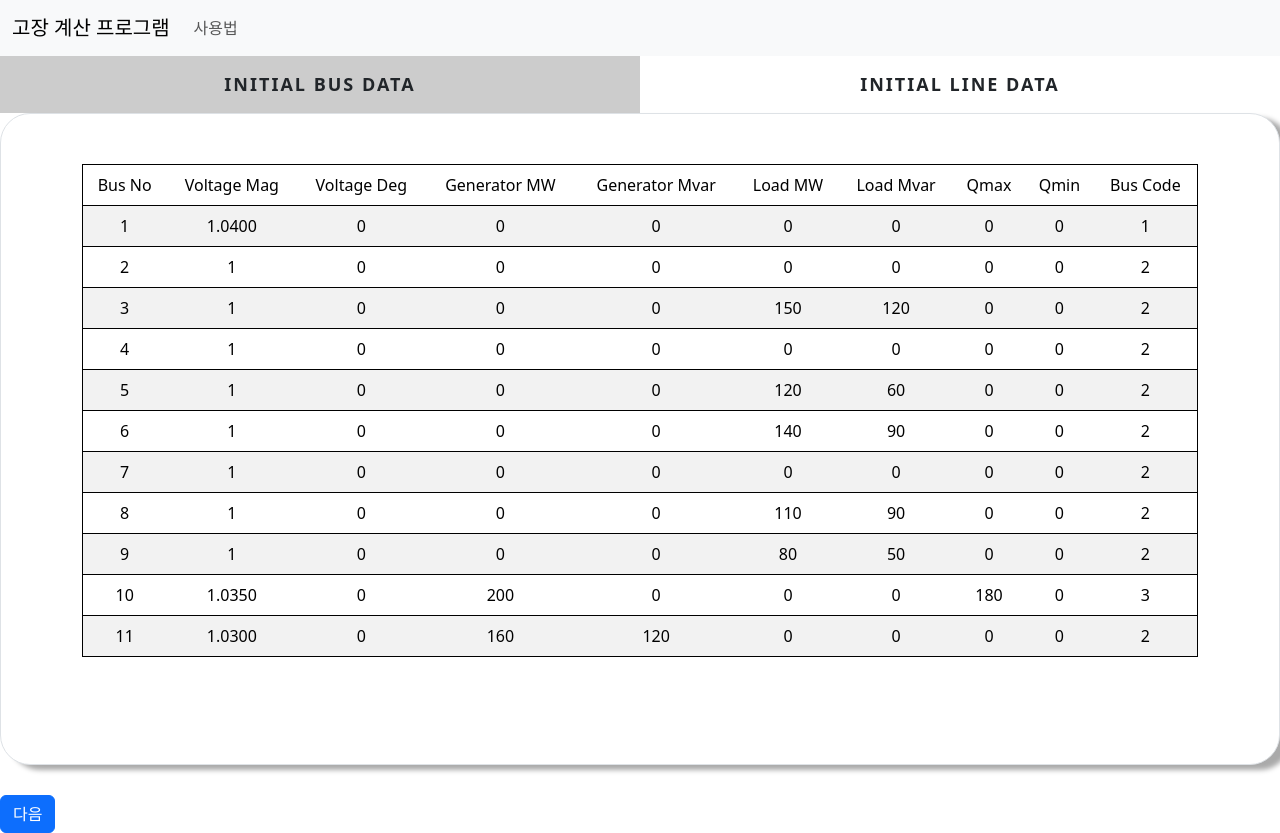
After one commit to oiler831/fault_calculation_site, a Django app: page /initial_input/ in a window 1280 px wide. The commit adds this page. Run offline with Django 3.2, Linux system fonts and the light colour scheme; data comes from the database, SQL or seed files in the repository; both versions use the stored data as it was after the commit.

Commit message:
add slider

```diff
--- a/fault/cal/admin.py
+++ b/fault/cal/admin.py
@@ -1,7 +1,8 @@
 from django.contrib import admin
 from cal.models import (BusData, LineData, FaultCondition, ExcelFile,FaultBusData,FaultLineData,
                         ThreeFaultI,ThreeFaultV,OtherFaultI,OtherFaultV,conditionCheck, ThreeZbus,ThreeZbusSource,
-                        OtherZbus,OtherZbusSource,negativeZbusSource,zeroZbusSource,isExample,OthersequenceI,OthersequenceV)
+                        OtherZbus,OtherZbusSource,negativeZbusSource,zeroZbusSource,isExample,OthersequenceI,OthersequenceV,
+                        Afterflow,Sliderbus,SliderLine)
 
 # Register your models here.
 admin.site.register(BusData)
@@ -24,3 +25,6 @@ admin.site.register(negativeZbusSource)
 admin.site.register(zeroZbusSource)
 admin.site.register(OthersequenceV)
 admin.site.register(OthersequenceI)
+admin.site.register(Afterflow)
+admin.site.register(Sliderbus)
+admin.site.register(SliderLine)
--- a/fault/cal/static/cal/css/base.css
+++ b/fault/cal/static/cal/css/base.css
@@ -59,7 +59,7 @@ label{
     font-size: 18px;
     cursor: pointer;
     float: left;
-    width: 25%;
+    width: 50%;
     text-align: center;
     padding: 15px 0;
     text-transform: uppercase;
--- /dev/null
+++ b/fault/cal/templates/cal/initial_circuit.html
@@ -0,0 +1,139 @@
+{% extends './base.html'%}
+{% load static %}
+
+{% block content %}
+<div class="main">
+  <input type="radio" id="tab-1" name="show" checked/>
+    <input type="radio" id="tab-2" name="show" />
+    <div class="tab other">
+      <label for="tab-1">Initial Bus Data</label>
+      <label for="tab-2">Initial Line Data</label>
+    </div>
+    <div class="content">
+      <div class="content-dis">
+        <div class="border">
+          <div class="container  fault">
+            <table class="table table-striped">
+              {% if condition.is_flow %}
+                <thead>
+                  <tr>
+                    <td>Bus No</td>
+                    <td>Voltage Mag</td>
+                    <td>Voltage Deg</td>
+                    <td>Generator MW</td>
+                    <td>Generator Mvar</td>
+                    <td>Load MW</td>
+                    <td>Load Mvar</td>
+                    <td>Qmax</td>
+                    <td>Qmin</td>
+                    <td>Bus Code</td>
+                  </tr>
+                </thead>
+                <tbody>
+                  {% for i in busdata %}
+                  <tr>
+                    <td>{{i.bus_num}}</td>
+                    <td>{{i.Voltage_Mag|floatformat:-4}}</td>
+                    <td>{{i.Voltage_Deg|floatformat:-4}}</td>
+                    <td>{{i.Generator_MW|floatformat:-4}}</td>
+                    <td>{{i.Generator_Mvar|floatformat:-4}}</td>
+                    <td>{{i.Load_MW|floatformat:-4}}</td>
+                    <td>{{i.Load_Mvar|floatformat:-4}}</td>
+                    <td>{{i.Qmax|floatformat:-4}}</td>
+                    <td>{{i.Qmin|floatformat:-4}}</td>
+                    <td>{{i.Bus_Code}}</td>
+                  </tr>
+                  {% endfor %}
+                </tbody>
+              {% else %}
+                <thead>
+                  <tr>
+                    <td>Bus No</td>
+                    <td>Voltage Mag</td>
+                    <td>Voltage Deg</td>
+                  </tr>
+                </thead>
+                <tbody>
+                  {% for i in busdata %}
+                  <tr>
+                    <td>{{i.bus_num}}</td>
+                    <td>{{i.Voltage_Mag|floatformat:-4}}</td>
+                    <td>{{i.Voltage_Deg|floatformat:-4}}</td>
+                  </tr>
+                  {% endfor %}
+                </tbody>
+              {% endif %}
+            </table>
+          </div>
+        </div>
+      </div>
+      <div class="content-dis">
+        <div class="border">
+          <div class="container  fault">
+            <table class="table table-striped">
+              {% if condition.is_not_symmetry %}
+                <thead>
+                  <tr>
+                    <td>From Bus</td>
+                    <td>To Bus</td>
+                    <td>R</td>
+                    <td>X</td>
+                    <td>half_B</td>
+                    <td>negative_R</td>
+                    <td>negative_X</td>
+                    <td>zero_R</td>
+                    <td>zero_X</td>
+                    <td>Xn</td>
+                    <td>zero_half_B</td>
+                    <td>line_type</td>
+                  </tr>
+                </thead>
+                <tbody>
+                  {% for i in linedata %}
+                  <tr>
+                    <td>{{i.from_bus}}</td>
+                    <td>{{i.to_bus}}</td>
+                    <td>{{i.R|floatformat:-4}}</td>
+                    <td>{{i.X|floatformat:-4}}</td>
+                    <td>{{i.half_B|floatformat:-4}}</td>
+                    <td>{{i.negative_R|floatformat:-4}}</td>
+                    <td>{{i.negative_X|floatformat:-4}}</td>
+                    <td>{{i.zero_R|floatformat:-4}}</td>
+                    <td>{{i.zero_X|floatformat:-4}}</td>
+                    <td>{{i.Xn|floatformat:-4}}</td>
+                    <td>{{i.zero_half_B|floatformat:-4}}</td>
+                    <td>{{i.line_type|floatformat:-4}}</td>
+                  </tr>
+                  {% endfor %}
+                </tbody>
+              {% else %}
+                <thead>
+                  <tr>
+                    <td>From Bus</td>
+                    <td>To Bus</td>
+                    <td>R</td>
+                    <td>X</td>
+                    <td>half_B</td>
+                  </tr>
+                </thead>
+                <tbody>
+                  {% for i in linedata %}
+                  <tr>
+                    <td>{{i.from_bus}}</td>
+                    <td>{{i.to_bus}}</td>
+                    <td>{{i.R|floatformat:-4}}</td>
+                    <td>{{i.X|floatformat:-4}}</td>
+                    <td>{{i.half_B|floatformat:-4}}</td>
+                  </tr>
+                  {% endfor %}
+                </tbody>
+              {% endif %}
+            </table>
+          </div>
+        </div>
+      </div>
+    </div>
+  </div>
+  <a class="btn btn-primary" href="{% url 'ybus' %}">다음</a>
+</div>
+{% endblock content%}
--- a/fault/cal/urls.py
+++ b/fault/cal/urls.py
@@ -5,7 +5,9 @@ urlpatterns = [
     path('', views.index, name='main'),
     path('excel/', views.upload_excel_to_db, name='excel'),
     path('fault_condition/',views.fault_con, name='condition'),
-    #path('circuit_data/', views.circuit, name='circuit'),
+    path('initial_input/',views.initial, name='initial'),
+    path('flow/',views.flow, name='flow'),
+    path('slider/',views.slider, name='slider'),
     path('ybus/',views.show_ybus, name='ybus'),
     path('zbus/',views.show_zbus, name='zbus'),
     path('sequence/', views.sequence,name='sequence'),
--- a/fault/cal/views.py
+++ b/fault/cal/views.py
@@ -1,7 +1,8 @@
 from django.shortcuts import render, redirect
 from .models import (FaultCondition, BusData, LineData, ExcelFile,FaultLineData,FaultBusData,
                     ThreeFaultI,ThreeFaultV,OtherFaultI,OtherFaultV,conditionCheck,ThreeZbus,ThreeZbusSource,
-                    OtherZbusSource,OtherZbus,negativeZbusSource,zeroZbusSource,isExample,OthersequenceI,OthersequenceV)
+                    OtherZbusSource,OtherZbus,negativeZbusSource,zeroZbusSource,isExample,OthersequenceI,OthersequenceV,
+                    Afterflow,SliderLine,Sliderbus)
 import pandas as pd
 import numpy as np
 import math
@@ -41,10 +42,6 @@ def upload_excel_to_db(request):
         isExample.objects.create(isex=request.POST['isexample'],exampleNumber=request.POST.get('exampleselect'),find_ex=True)
         bus_df = pd.read_excel(excel_file,header=None,sheet_name=0)
         line_df = pd.read_excel(excel_file,header=None,sheet_name=1)
-        for i in range(len(bus_df)):
-            BusData.objects.create(bus_num = bus_df[0][i])
-        for i in range(len(line_df)):
-            LineData.objects.create(from_bus = line_df[0][i],to_bus = line_df[1][i])
         if len(bus_df.columns) != 10:
             is_flow = False
         else:
@@ -53,6 +50,22 @@ def upload_excel_to_db(request):
             is_not_symmetry = False
         else:
             is_not_symmetry = True
+        if is_flow:
+            for i in range(len(bus_df)):
+                BusData.objects.create(bus_num = bus_df[0][i],Voltage_Mag=bus_df[1][i],Voltage_Deg=bus_df[2][i],Generator_MW=bus_df[3][i],
+                                    Generator_Mvar = bus_df[4][i],Load_MW=bus_df[5][i],Load_Mvar=bus_df[6][i],Qmax=bus_df[7][i],
+                                    Qmin=bus_df[8][i], Bus_Code=bus_df[9][i])
+        else:
+            for i in range(len(bus_df)):
+                BusData.objects.create(bus_num = bus_df[0][i],Voltage_Mag=bus_df[1][i],Voltage_Deg=bus_df[2][i])
+        if is_not_symmetry:
+            for i in range(len(line_df)):
+                LineData.objects.create(from_bus = line_df[0][i],to_bus = line_df[1][i],R = line_df[2][i],X = line_df[3][i],
+                                        half_B = line_df[4][i],negative_R = line_df[5][i],negative_X = line_df[6][i],zero_R = line_df[7][i],
+                                        zero_X = line_df[8][i],Xn = line_df[9][i],zero_half_B = line_df[10][i],line_type = line_df[11][i])
+        else:
+            for i in range(len(line_df)):
+                LineData.objects.create(from_bus = line_df[0][i],to_bus = line_df[1][i],R = line_df[2][i],X = line_df[3][i],half_B = line_df[4][i])
         conditionCheck.objects.create(is_flow=is_flow,is_not_symmetry=is_not_symmetry,find_con=True)
         return redirect('condition')
     return render(request,'cal/file.html')
@@ -80,6 +93,12 @@ def fault_con(request):
     clear = OthersequenceV.objects.all()
     clear.delete()
     clear = OthersequenceI.objects.all()
+    clear.delete()
+    clear = Afterflow.objects.all()
+    clear.delete()
+    clear = Sliderbus.objects.all()
+    clear.delete()
+    clear = SliderLine.objects.all()
     clear.delete()
     if request.method == 'POST':
         basemva = request.POST['basemva']
@@ -139,10 +158,14 @@ def fault_con(request):
             bus_df = bus_scaling(bus_df, fault_con.basemva)
             if fault_con.is_flow:
                 bus_df, repeat_count = gauss_flow(line_df, bus_df)
+                for i in range(len(bus_df)):
+                    Afterflow.objects.create(Bus_No=bus_df[0][i],Voltage_Mag=bus_df[1][i],Voltage_Deg=bus_df[2][i],
+                                            Generator_MW=bus_df[3][i]*fault_con.basemva, Generator_Mvar=bus_df[4][i]*fault_con.basemva,
+                                            Load_MW=bus_df[5][i]*fault_con.basemva,Load_Mvar=bus_df[6][i]*fault_con.basemva)
 
         initial_bus_voltage = bus_df.iloc[:, 1] * np.exp(j * np.deg2rad(bus_df.iloc[:, 2]))
 
-        if condition.is_not_symmetry:
+        if fault_con.fault_type > 0:
             line_df = fault_line_data_scaling(line_df)
 
         fault_impedence = fault_con.impedence_R + j * fault_con.impedence_X
@@ -153,6 +176,22 @@ def fault_con(request):
             line_df, bus_df, initial_bus_voltage, fault_loc = \
                 line_sliding_scaling(line_df,bus_df, initial_bus_voltage, fault_con.fault_line_1, fault_con.fault_line_2,
                                     fault_con.line_percentage/100, condition.is_flow, condition.is_not_symmetry)
+            if condition.is_flow:
+                for i in range(len(bus_df)):
+                    Sliderbus.objects.create(Bus_No=bus_df[0][i],Voltage_Mag=bus_df[1][i],Voltage_Deg=bus_df[2][i],
+                                            Generator_MW=bus_df[3][i]*fault_con.basemva, Generator_Mvar=bus_df[4][i]*fault_con.basemva,
+                                            Load_MW=bus_df[5][i]*fault_con.basemva,Load_Mvar=bus_df[6][i]*fault_con.basemva)
+            else:
+                for i in range(len(bus_df)):
+                    Sliderbus.objects.create(Bus_No=bus_df[0][i],Voltage_Mag=bus_df[1][i],Voltage_Deg=bus_df[2][i])
+            if condition.is_not_symmetry:
+                for i in range(len(line_df)):
+                    SliderLine.objects.create(From_bus = line_df[0][i],To_bus = line_df[1][i],R = line_df[2][i],X = line_df[3][i],
+                                            half_B = line_df[4][i],negative_R = line_df[5][i],negative_X = line_df[6][i],zero_R = line_df[7][i],
+                                            zero_X = line_df[8][i],Xn = line_df[9][i],zero_half_B = line_df[10][i],line_type = line_df[11][i])
+            else:
+                for i in range(len(line_df)):
+                    SliderLine.objects.create(From_bus = line_df[0][i],To_bus = line_df[1][i],R = line_df[2][i],X = line_df[3][i],half_B = line_df[4][i])
 
         if fault_con.fault_type == 0:
             result_v, result_cur, threebus, tybus = three_phase_fault(initial_bus_voltage, line_df, bus_df, fault_loc, fault_impedence,
@@ -241,6 +280,27 @@ def result(request):
                 'tsource':threezbussource,'otherzbus':otherzbus,'osource':otherzbussource,'nsource':negativezbussource,
                 'zsource':zerozbussource,'condition':condition}
     return render(request, 'cal/fault_result.html',context=context)
+
+def initial(request):
+    busdata = BusData.objects.all()
+    linedata = LineData.objects.all()
+    condition = conditionCheck.objects.get(find_con=True)
+    context ={'busdata':busdata,'linedata':linedata,'condition':condition}
+    return render(request, 'cal/initial_circuit.html', context=context)
+
+def flow(request):
+    afterflow=Afterflow.objects.all()
+    fault_con = FaultCondition.objects.get(to_find=True)
+    context={'afterflow':afterflow, 'fault_con':fault_con}
+    return render(request,'cal/flow.html',context=context)
+
+def slider(request):
+    sliderbus = Sliderbus.objects.all()
+    sliderline = SliderLine.objects.all()
+    condition = conditionCheck.objects.get(find_con=True)
+    fault_con = FaultCondition.objects.get(to_find=True)
+    context={'sliderbus':sliderbus, 'sliderline':sliderline,'fault_con':fault_con,'condition':condition}
+    return render(request,'cal/slider.html',context=context)
 
 def show_zbus(request):
     faultcon = FaultCondition.objects.get(to_find=True)
--- a/fault/fault/settings.py
+++ b/fault/fault/settings.py
@@ -39,6 +39,7 @@ INSTALLED_APPS = [
     'django.contrib.staticfiles',
     'django_cleanup.apps.CleanupConfig',
     'cal',
+    'mathfilters',
 ]
 
 
```
Also changed, not shown: fault/cal/models.py (+51 -0 lines), fault/cal/templates/cal/flow.html (added, +48 -0 lines), fault/cal/templates/cal/slider.html (added, +133 -0 lines), fault/cal/migrations/0033_auto_20230922_0744.py (added), fault/cal/migrations/0034_afterflow.py (added), fault/cal/migrations/0035_auto_20230923_0612.py (added), fault/db.sqlite3, 1 other file.
